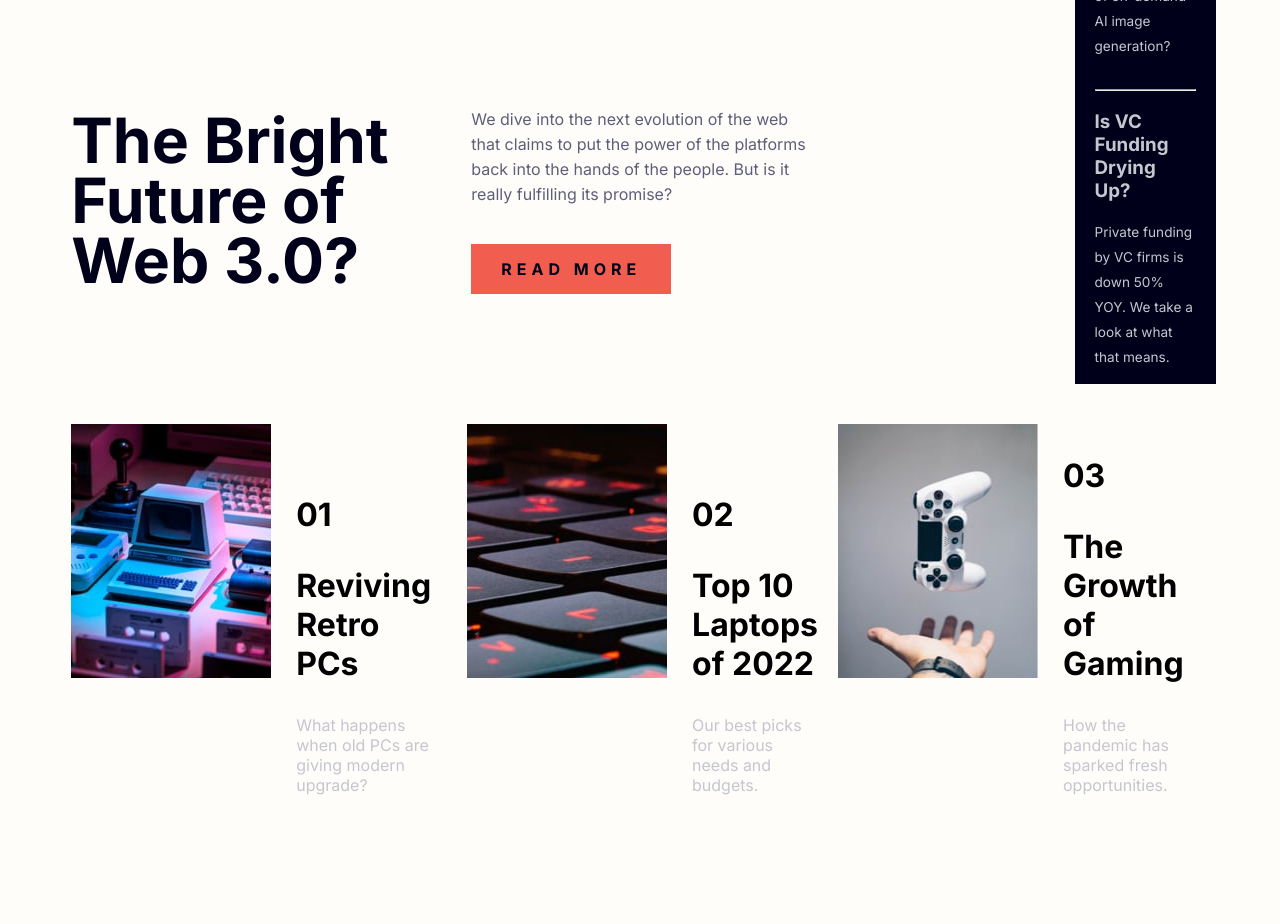
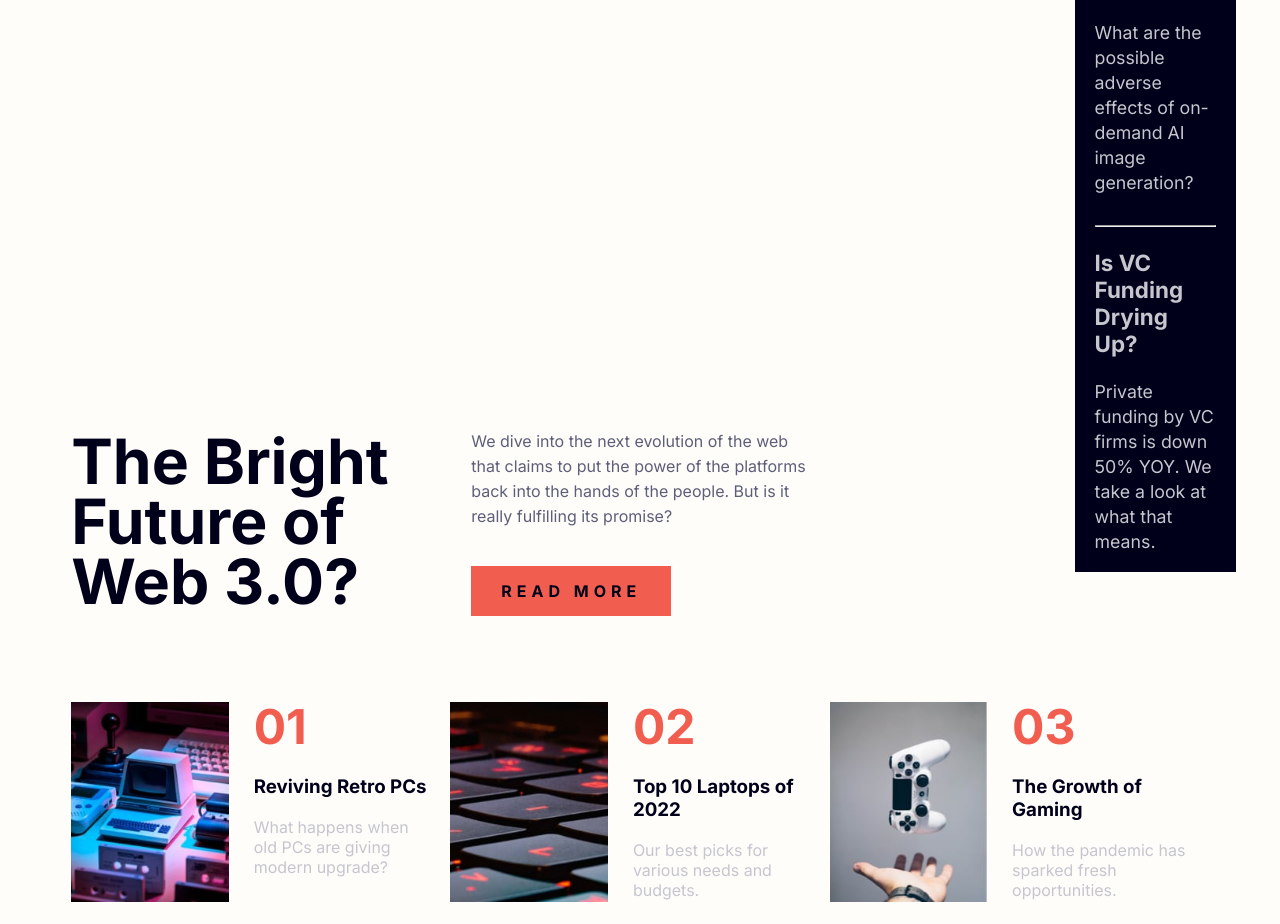
Before and after one commit to Francis-Frimpong/News-Homepage, a plain HTML site: page index.html in a window 1280 px wide. Shown: the part 677-1601 px from the top of the page. Before the commit the page ends 1496 px from the top, so only its background shows below. Drawn offline with Linux system fonts and the light colour scheme.

Commit message:
inproved css styling

```diff
--- a/index.html
+++ b/index.html
@@ -82,9 +82,9 @@
           <img src="assets/images/image-retro-pcs.jpg" alt="">
         </div>
         <div class="cardText">
-          <h3>01</h3>
-          <h3>Reviving Retro PCs</h3>
-          <p>
+          <h3 class="cardNum">01</h3>
+          <h3 class="cardTitle">Reviving Retro PCs</h3>
+          <p cardContent>
             What happens when old PCs are giving modern upgrade?
           </p>
         </div>
@@ -95,8 +95,8 @@
           <img src="assets/images/image-top-laptops.jpg" alt="">
         </div>
         <div class="cardText">
-          <h3>02</h3>
-          <h3>Top 10 Laptops of 2022</h3>
+          <h3 class="cardNum">02</h3>
+          <h3 class="cardTitle">Top 10 Laptops of 2022</h3>
           <p>
             Our best picks for various needs and budgets.
           </p>
@@ -107,8 +107,8 @@
           <img src="assets/images/image-gaming-growth.jpg" alt="">
         </div>
         <div class="cardText">
-          <h3>03</h3>
-          <h3>The Growth of Gaming</h3>
+          <h3 class="cardNum">03</h3>
+          <h3 class="cardTitle">The Growth of Gaming</h3>
           <p>
             How the pandemic has sparked fresh opportunities.
           </p>
--- a/style.css
+++ b/style.css
@@ -34,11 +34,12 @@ body {
 .content {
    display: grid;
    column-gap: 30px;
-   row-gap: 40px;
+   row-gap: 60px;
    grid-template-areas:
     "a a b"
     "c c b"
-    "d d d"
+    "d d d";
+    grid-template-rows: auto 100px auto;
 
 }
 
@@ -68,9 +69,9 @@ body {
 
 .sideBar {
     width:auto;
+    /* box-sizing: border-box; */
     padding: 0 20px;
     background-color: hsl(240, 100%, 5%);
-
 }
 
 hr {
@@ -79,6 +80,16 @@ hr {
 
 .sideBar h2 {
     color: hsl(35, 77%, 62%);
+    font-size: 2.5rem;
+}
+
+.sideBar h3 {
+    font-size: 1.4rem;
+}
+
+.sideBar h3:hover {
+    color: hsl(35, 77%, 62%);
+    cursor: pointer;
 }
 
 .sideBar, p, hr {
@@ -86,8 +97,9 @@ hr {
 }
 
 .sideBar p {
-    font-size: .85rem;
+    font-size: 1.11rem;
     line-height: 25px;
+
 }
 
 
@@ -126,25 +138,48 @@ hr {
     text-transform: uppercase;
     letter-spacing: 5px;
     font-weight: 700;
-    color: hsl(240, 100%, 5%);;
+    color: hsl(240, 100%, 5%);
 
+}
+
+.blog .btn:hover {
+    background-color: hsl(240, 100%, 5%);
+    color: white;
+    cursor: pointer;
+
+}
+
+.cards {
+    margin-top: 70px;
 }
 
 .card01, .card02, .card03 {
     display: flex;
     margin-right: 20px;
+    width: 100%;
 }
 
-.cardImg {
-    height: 40px;
+.cardImg img{
+    height: 200px;
 
 }
 
 .cardText {
     padding-left: 25px;
-    margin-top: auto;
+    margin-top: -5px;
 }
 
-.cardText >h3 {
-    font-size: 2rem;
+.cardText .cardNum {
+    font-size: 3rem;
+    margin: 0;
+    color: hsl(5, 85%, 63%);
 }
+
+.cardText .cardTitle {
+    color: hsl(240, 100%, 5%)
+}
+
+.cardText .cardTitle:hover {
+    color: hsl(5, 85%, 63%);
+    cursor: pointer;
+}
```
